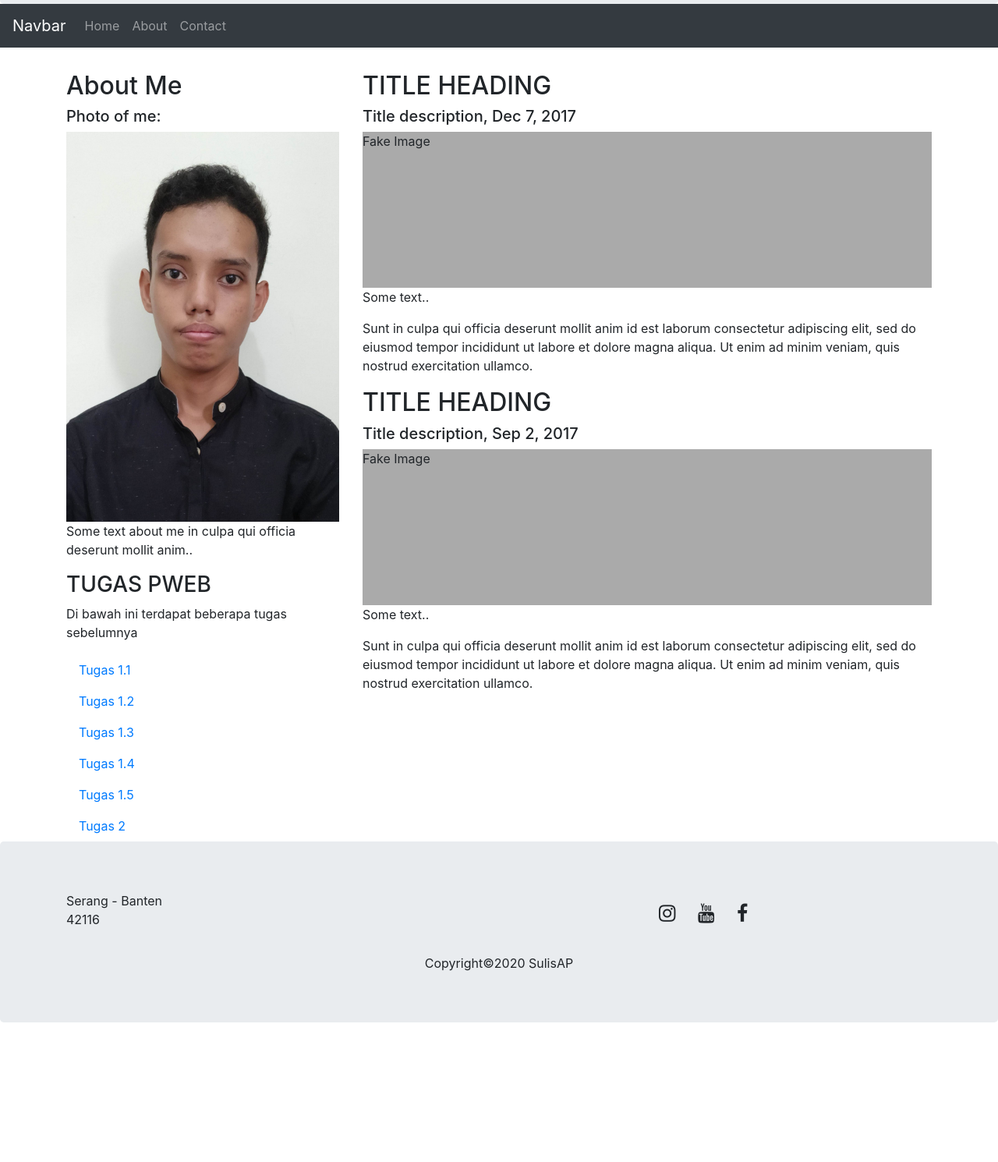
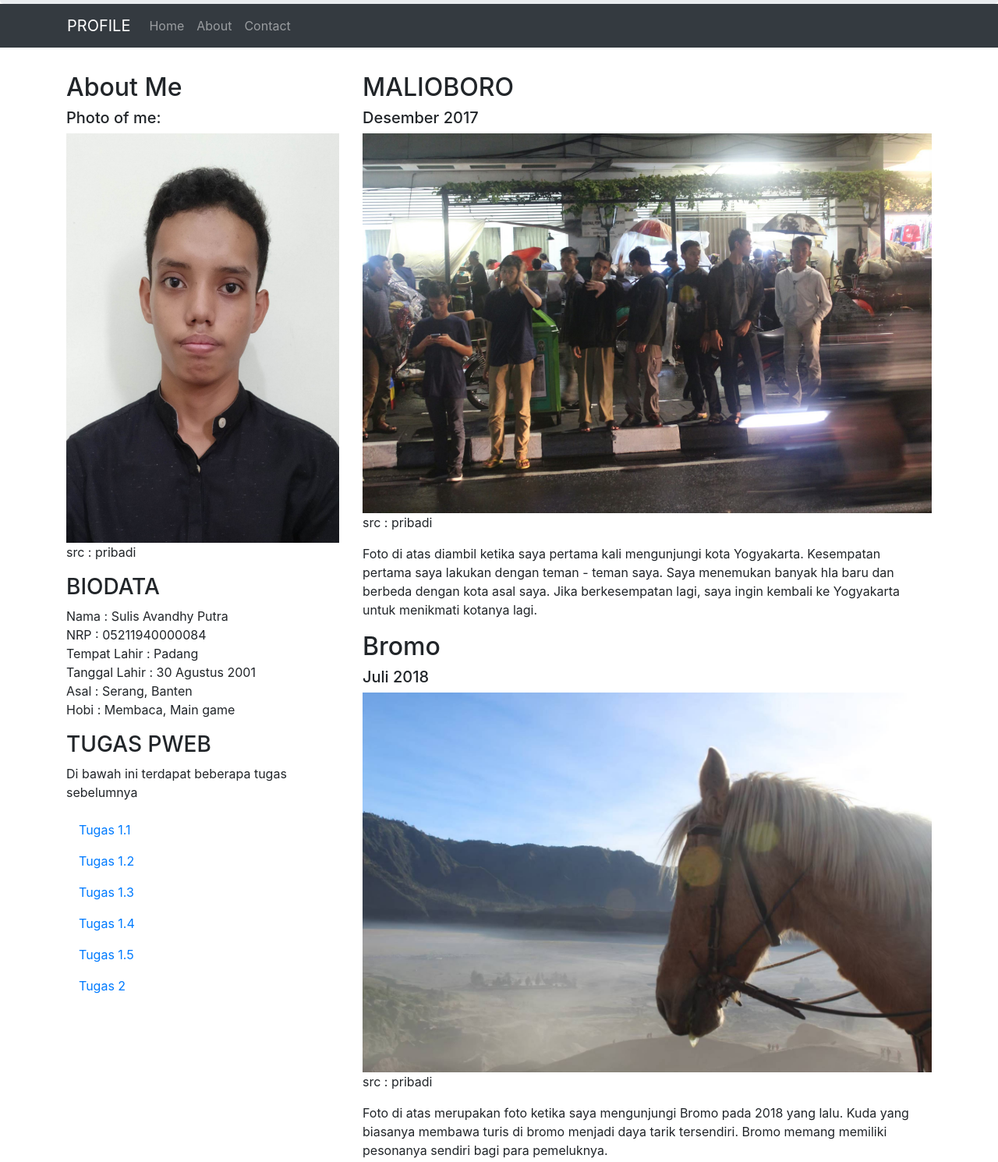
Before and after one commit to avandhy/ProgWebD, a plain HTML site: page index.html in a window 1280 px wide. Shown: the part 219-1709 px from the top of the page at 78% size. Before the commit the page ends 1530 px from the top, so only its background shows below. Drawn offline with nearby package versions, Linux system fonts and the light colour scheme.

Commit message:
Bagian akhir
Menambahkan content dan memperbaiki beberapa bagian pada footer

```diff
--- a/index.html
+++ b/index.html
@@ -9,12 +9,7 @@
   <script src="https://ajax.googleapis.com/ajax/libs/jquery/3.5.1/jquery.min.js"></script>
   <script src="https://cdnjs.cloudflare.com/ajax/libs/popper.js/1.16.0/umd/popper.min.js"></script>
   <script src="https://maxcdn.bootstrapcdn.com/bootstrap/4.5.2/js/bootstrap.min.js"></script>
-  <style>
-    .fakeimg {
-      height: 200px;
-      background: #aaa;
-    }
-    </style>
+
 </head>
 
 
@@ -29,8 +24,9 @@
 
 
     <!----navigation---->
-    <nav class="navbar navbar-expand-sm bg-dark navbar-dark ">
-        <a class="navbar-brand" href="#">Navbar</a>
+    <div class="bg-dark">
+        <nav class="navbar navbar-expand-sm bg-dark navbar-dark container">
+            <a class="navbar-brand" href="#">PROFILE</a>
             <button class="navbar-toggler" type="button" data-toggle="collapse" data-target="#collapsibleNavbar">
             <span class="navbar-toggler-icon"></span>
             </button>
@@ -48,16 +44,20 @@
                 </ul>
             </div>
         </nav>
+    </div>
+
 
 
     <!----content---->
-    <div class="container" style="margin-top:30px">
+    <div class="container" style="margin: 32px auto;">
         <div class="row">
             <div class="col-sm-4">
                 <h2>About Me</h2>
                 <h5>Photo of me:</h5>
-                <div class="fakeimg" style="height: 500px;"><img src="img/Sulis Avandhy.jpg" style="width: 100%; height: 100%;"></div>
-                <p>Some text about me in culpa qui officia deserunt mollit anim..</p>
+                <div><img src="img/Sulis Avandhy.jpg" style="width: 100%; height: 100%;"></div>
+                <p>src : pribadi</p>
+                <h3>BIODATA</h3>
+                <p>Nama : Sulis Avandhy Putra <br> NRP : 05211940000084 <br> Tempat Lahir : Padang <br> Tanggal Lahir : 30 Agustus 2001<br> Asal : Serang, Banten <br> Hobi : Membaca, Main game</p>
                 <h3>TUGAS PWEB</h3>
                 <p>Di bawah ini terdapat beberapa tugas sebelumnya</p>
                 <ul class="nav nav-pills flex-column">
@@ -84,33 +84,33 @@
             </div>
 
             <div class="col-sm-8">
-                <h2>TITLE HEADING</h2>
-                <h5>Title description, Dec 7, 2017</h5>
-                <div class="fakeimg">Fake Image</div>
-                <p>Some text..</p>
-                <p>Sunt in culpa qui officia deserunt mollit anim id est laborum consectetur adipiscing elit, sed do eiusmod tempor incididunt ut labore et dolore magna aliqua. Ut enim ad minim veniam, quis nostrud exercitation ullamco.</p>
-                <h2>TITLE HEADING</h2>
-                <h5>Title description, Sep 2, 2017</h5>
-                <div class="fakeimg">Fake Image</div>
-                <p>Some text..</p>
-                <p>Sunt in culpa qui officia deserunt mollit anim id est laborum consectetur adipiscing elit, sed do eiusmod tempor incididunt ut labore et dolore magna aliqua. Ut enim ad minim veniam, quis nostrud exercitation ullamco.</p>
+                <h2>MALIOBORO</h2>
+                <h5>Desember 2017</h5>
+                <div><img src="img/foto1.jpg" style="width: 100%; height: 100%;"></div>
+                <p>src : pribadi</p>
+                <p>Foto di atas diambil ketika saya pertama kali mengunjungi kota Yogyakarta. Kesempatan pertama saya lakukan dengan teman - teman saya. Saya menemukan banyak hla baru dan berbeda dengan kota asal saya. Jika berkesempatan lagi, saya ingin kembali ke Yogyakarta untuk menikmati kotanya lagi.</p>
+                <h2>Bromo</h2>
+                <h5>Juli 2018</h5>
+                <div><img src="img/foto3.jpg" style="width:100%; height: 100%;"></div>
+                <p>src : pribadi</p>
+                <p>Foto di atas merupakan foto ketika saya mengunjungi Bromo pada 2018 yang lalu. Kuda yang biasanya membawa turis di bromo menjadi daya tarik tersendiri. Bromo memang memiliki pesonanya sendiri bagi para pemeluknya. </p>
             </div>
         </div>
     </div>
 
 
     <!----footer---->
-    <div class="jumbotron" style="margin-bottom:0">
-        <div class="container">
-            <div class="row">
-                <div class="col-sm-8">Serang - Banten<br>42116</div>
-                <div class="col-sm-4">
-                    <i class="fa fa-instagram" style="margin-right: 1.5rem; font-size: 25px; margin-top: 1rem;"></i>
-                    <i class="fa fa-youtube" style="margin-right: 1.5rem; font-size: 25px;"></i>
-                    <i class="fa fa-facebook" style="margin-right: 1.5rem; font-size: 25px;"></i>
+    <div class="jumbotron" style="margin-bottom:0; padding: 32px 0;">
+        <div class="container" style="margin:0 auto;">
+            <div class="row" style="margin: 0;">
+                <div class="col-sm-8" style="margin: 0;">Serang - Banten<br>42116</div>
+                <div class="col-sm-4" style="margin: 16px auto;">
+                    <i class="fa fa-facebook" style="margin-right: 24px; font-size: 25px;"></i>
+                    <i class="fa fa-instagram" style="margin-right: 24px; font-size: 25px;"></i>
+                    <i class="fa fa-twitter" style="margin-right: 24px; font-size: 25px;"></i>
                 </div>
             </div>
-            <div style="text-align: center; margin: 2rem 0 0 0;">Copyright&copy2020 SulisAP</div>
+            <div style="text-align: center; margin: 32px 0 0 0;">Copyright&copy2020 SulisAP</div>
         </div>
     </div>
 
```
Also changed, not shown: img/foto1.jpg (added), img/foto3.jpg (added). Lines whose indentation alone changed are shown as unchanged.
